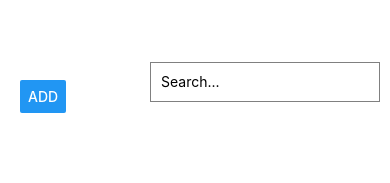
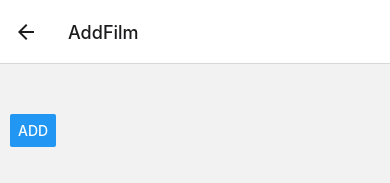
Before and after one commit to Dustin1386/dvt_finder, a React Native app: screen /AddFilm in a window 390 px wide. Shown: the top 183 px of the page. Built offline with nearby package versions, Linux system fonts and the light colour scheme.

Commit message:
added in navigation and barcode install

```diff
--- a/App.tsx
+++ b/App.tsx
@@ -1,7 +1,19 @@
 import React from 'react';
 import HomeScreen from './components/Home';
+import {NavigationContainer} from '@react-navigation/native';
+import {createStackNavigator} from '@react-navigation/stack';
+import AddFilm from './components/AddFilm';
 // import HomePage from './HomePage'; // or whatever the path to HomePage.tsx is
 
+const Stack = createStackNavigator();
+
 export default function App() {
-  return <HomeScreen />;
+  return (
+    <NavigationContainer>
+      <Stack.Navigator>
+        <Stack.Screen name="Home" component={HomeScreen} />
+        <Stack.Screen name="AddFilm" component={AddFilm} />
+      </Stack.Navigator>
+    </NavigationContainer>
+  );
 }
--- a/components/AddFilm.js
+++ b/components/AddFilm.js
@@ -1,14 +1,16 @@
 import React from 'react';
 import {View, Button, StyleSheet} from 'react-native';
+import QRCodeScanner from 'react-native-qrcode-scanner';
+import {RNCamera} from 'react-native-camera';
 
-function AddFilm() {
+function AddFilm({navigation}) {
   const addFilm = () => {
     console.log('Add film');
   };
   return (
     <View style={styles.container}>
       <View style={styles.header}>
-        <Button title="Add" onPress={() => addFilm()} />
+        <Button title="Add" onPress={() => navigation.navigate('AddFilm')} />
       </View>
     </View>
   );
--- a/components/Home.js
+++ b/components/Home.js
@@ -9,7 +9,7 @@ import {
 } from 'react-native';
 import AddFilm from './AddFilm';
 
-export default function HomeScreen() {
+export default function HomeScreen({navigation}) {
   const movies = [
     {id: 1, title: 'Pitch Perfect 1', cover: require('../comingsoon.jpeg')},
     {id: 2, title: 'Pitch Perfect 2', cover: require('../comingsoon.jpeg')},
@@ -30,7 +30,7 @@ export default function HomeScreen() {
   return (
     <View style={styles.container}>
       <View style={styles.header}>
-        <AddFilm />
+        <AddFilm navigation={navigation} />
         <TextInput
           onChangeText={handleInputChange}
           style={styles.search}
```
Also changed, not shown: components/BarcodeScanner.js (added, +31 -0 lines), package.json (+11 -1 lines), 2 other files (tests, documents, lock files or other folders).
